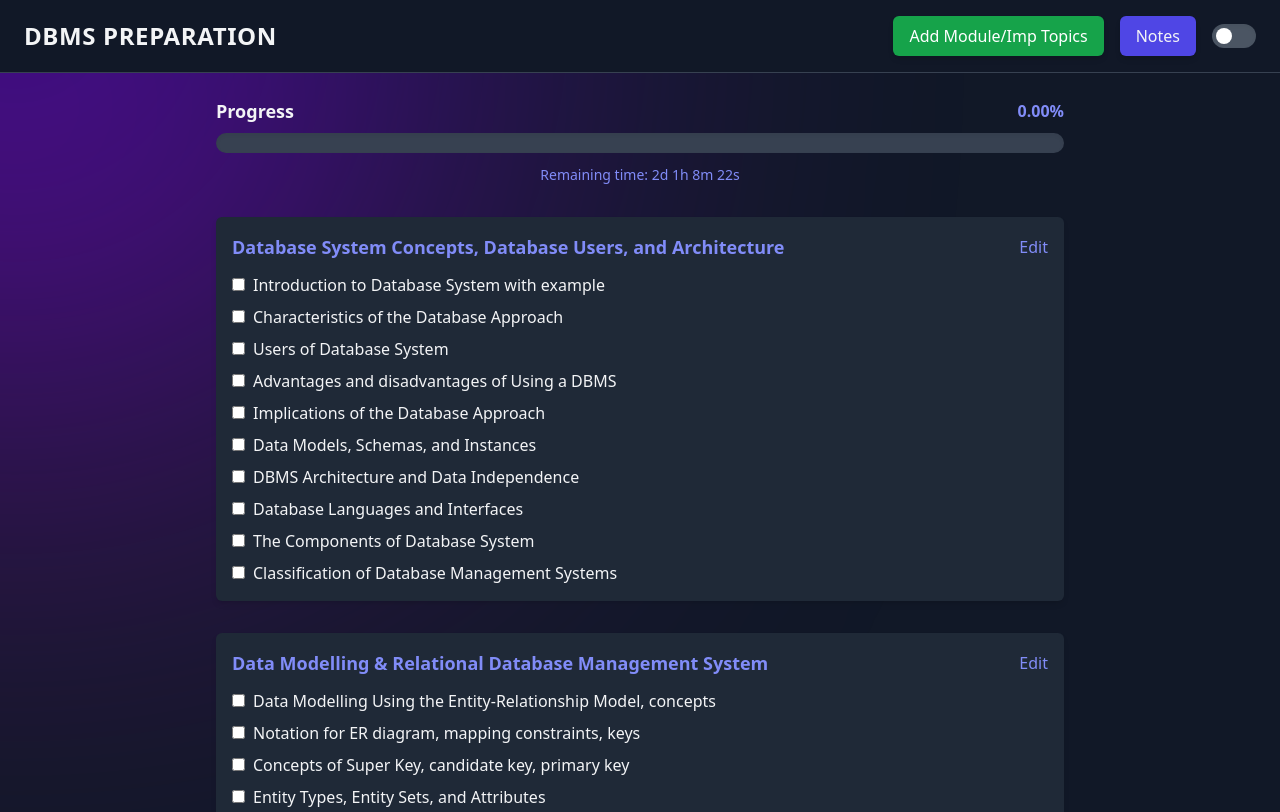
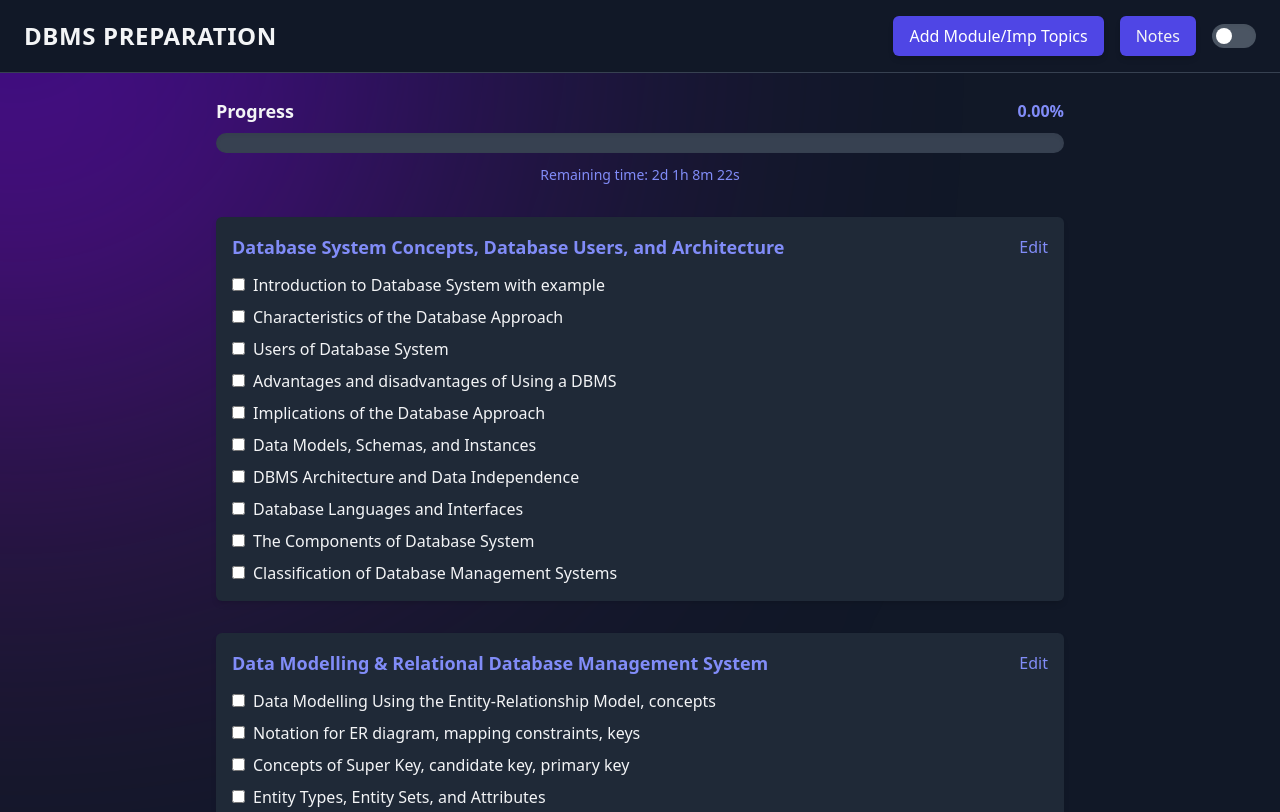
Before and after one commit to jaidevxr/preparation-tracker, a plain HTML site: page index.html in a window 1280 px wide. Shown: the top 812 px of the page. Drawn offline with nearby package versions, Linux system fonts and the light colour scheme.

Commit message:
changed basics colours

```diff
--- a/index.html
+++ b/index.html
@@ -51,7 +51,7 @@
   <header class="flex items-center justify-between px-6 py-4 border-b border-gray-700 sticky top-0 bg-gray-900 z-50">
     <h1 class="text-2xl font-semibold tracking-wide select-none">DBMS PREPARATION</h1>
     <div class="flex items-center space-x-4">
-      <button id="btnAddModule" class="px-4 py-2 bg-green-600 hover:bg-green-700 rounded-md shadow-md transition text-white">Add Module/Imp Topics</button>
+      <button id="btnAddModule" class="px-4 py-2 bg-indigo-600 hover:bg-indigo-700 rounded-md shadow-md transition text-white">Add Module/Imp Topics</button>
       <button id="btnNotes" class="px-4 py-2 bg-indigo-600 hover:bg-indigo-700 rounded-md shadow-md transition">Notes</button>
       <label for="darkToggle" class="flex items-center cursor-pointer select-none">
         <div class="relative">
```
